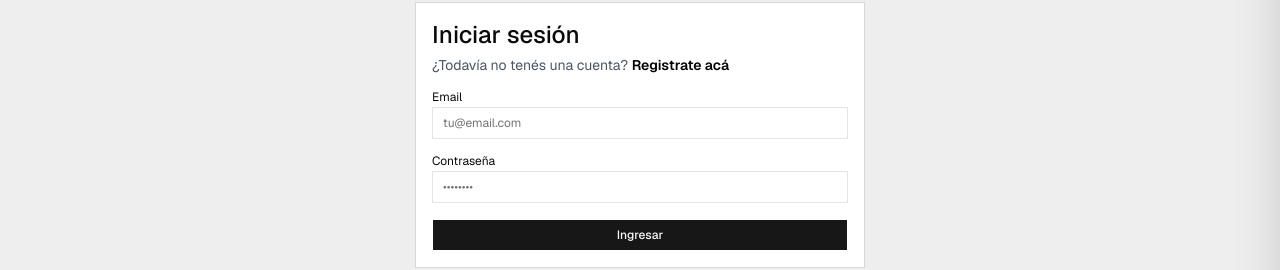
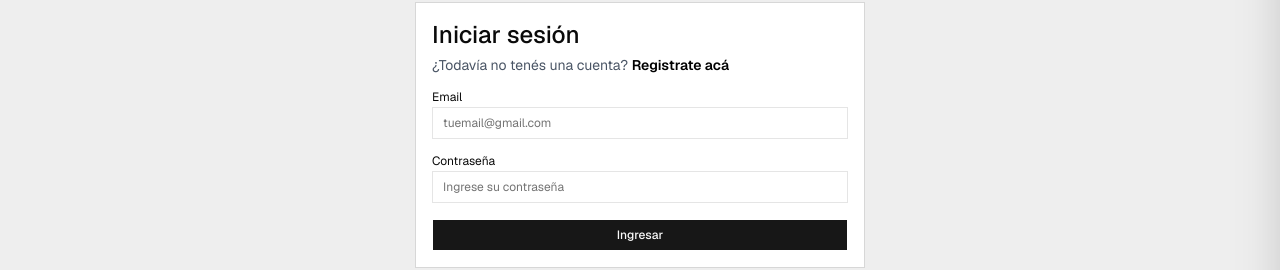
Before and after one commit to FrankNev/ecommerce-frontend, a Next.js app: page /login in a window 1280 px wide. Shown: the part 375-645 px from the top of the page. Built offline with nearby package versions, Linux system fonts and the light colour scheme; no server answers.

Commit message:
fix: Arreglos menores en la UI

```diff
--- a/src/app/login/LoginForm.js
+++ b/src/app/login/LoginForm.js
@@ -63,7 +63,7 @@ export default function LoginForm() {
                 value={form.email}
                 onChange={handleChange}
                 required
-                placeholder="tu@email.com"
+                placeholder="tuemail@gmail.com"
               />
             </div>
             <div className="space-y-1">
@@ -75,7 +75,7 @@ export default function LoginForm() {
                 value={form.password}
                 onChange={handleChange}
                 required
-                placeholder="••••••••"
+                placeholder="Ingrese su contraseña"
               />
             </div>
             <Button type="submit" className="w-full" disabled={loading}>
```
